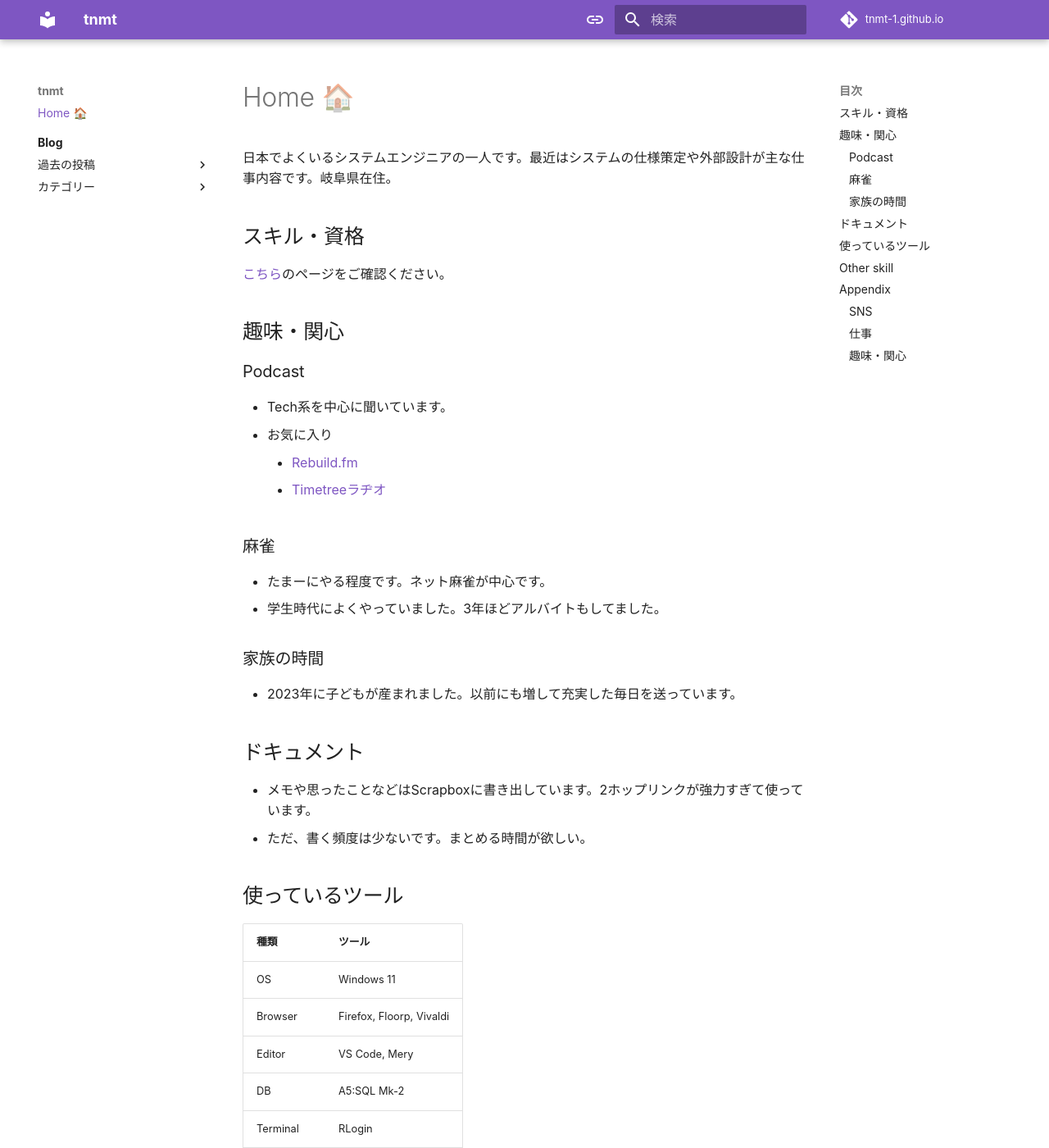
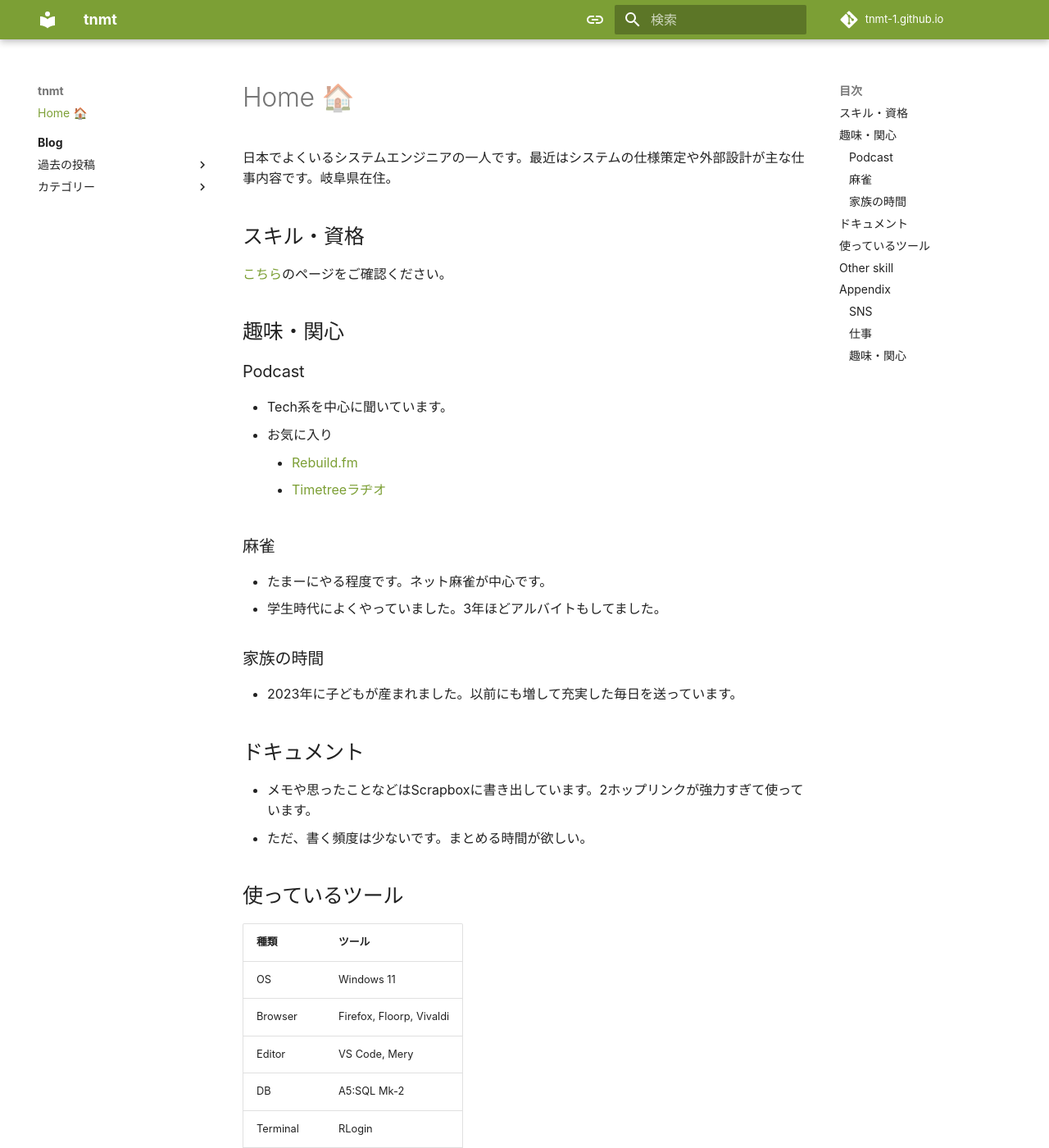
Before and after one commit to tnmt-1/tnmt-1.github.io, an MkDocs documentation site: the page built from docs/index.md, in a window 1280 px wide and 1400 px high. Shown: the whole window at 82% size. Built offline with MkDocs 1.6.1 and Material for MkDocs 9.7.7, drawn with Linux system fonts in a browser that asks for light colours; comment, search, counter and statistics services are not loaded.

Commit message:
rye-upと同じテーマにした

```diff
--- a/docs/stylesheets/extra.css
+++ b/docs/stylesheets/extra.css
@@ -1,6 +1,11 @@
-:root {
+:root, [data-md-color-scheme="default"] {
     --md-text-font: Inter, 源柔ゴシックL, Roboto, sans-serif;
     --md-code-font: Ubuntu mono, Roboto mono;
+
+    --md-primary-fg-color: #7c9f35;
+    --md-primary-fg-color--light: #adc541;
+    --md-primary-fg-color--dark: #9bb029;
+    --md-accent-fg-color: #54780d;
 }
 
 /* ブログ一覧の文字を少し小さめに */
@@ -10,3 +15,47 @@
     font-size: 0.6rem;
     line-height: 1.6;
 }
+
+[data-md-color-scheme="slate"] {
+    --md-hue: 190;
+    --md-accent-fg-color: #90c820;
+
+    --md-default-fg-color: hsla(var(--md-hue), 75%, 95%, 1);
+    --md-default-fg-color--light: hsla(var(--md-hue), 75%, 90%, 0.62);
+    --md-default-fg-color--lighter: hsla(var(--md-hue), 75%, 90%, 0.32);
+    --md-default-fg-color--lightest: hsla(var(--md-hue), 75%, 90%, 0.12);
+    --md-default-bg-color: hsla(var(--md-hue), 15%, 21%, 1);
+    --md-default-bg-color--light: hsla(var(--md-hue), 15%, 21%, 0.54);
+    --md-default-bg-color--lighter: hsla(var(--md-hue), 15%, 21%, 0.26);
+    --md-default-bg-color--lightest: hsla(var(--md-hue), 15%, 21%, 0.07);
+    --md-code-fg-color: hsla(var(--md-hue), 18%, 86%, 1);
+    --md-code-bg-color: hsla(var(--md-hue), 15%, 15%, 1);
+    --md-code-hl-color: #4287ff26;
+    --md-code-hl-number-color: #e6695b;
+    --md-code-hl-special-color: #f06090;
+    --md-code-hl-function-color: #c973d9;
+    --md-code-hl-constant-color: #9383e2;
+    --md-code-hl-keyword-color: #6791e0;
+    --md-code-hl-string-color: #2fb170;
+    --md-code-hl-name-color: var(--md-code-fg-color);
+    --md-code-hl-operator-color: var(--md-default-fg-color--light);
+    --md-code-hl-punctuation-color: var(--md-default-fg-color--light);
+    --md-code-hl-comment-color: var(--md-default-fg-color--light);
+    --md-code-hl-generic-color: var(--md-default-fg-color--light);
+    --md-code-hl-variable-color: var(--md-default-fg-color--light);
+    --md-typeset-color: var(--md-default-fg-color);
+    --md-typeset-a-color: var(--md-primary-fg-color);
+    --md-typeset-mark-color: #4287ff4d;
+    --md-typeset-kbd-color: hsla(var(--md-hue), 15%, 94%, 0.12);
+    --md-typeset-kbd-accent-color: hsla(var(--md-hue), 15%, 94%, 0.2);
+    --md-typeset-kbd-border-color: hsla(var(--md-hue), 15%, 14%, 1);
+    --md-typeset-table-color: hsla(var(--md-hue), 75%, 95%, 0.12);
+    --md-typeset-table-color--light: hsla(var(--md-hue), 75%, 95%, 0.035);
+    --md-admonition-fg-color: var(--md-default-fg-color);
+    --md-admonition-bg-color: var(--md-default-bg-color);
+    --md-footer-bg-color: hsla(var(--md-hue), 15%, 12%, 0.87);
+    --md-footer-bg-color--dark: hsla(var(--md-hue), 15%, 10%, 1);
+    --md-shadow-z1: 0 0.2rem 0.5rem #0003, 0 0 0.05rem #0000001a;
+    --md-shadow-z2: 0 0.2rem 0.5rem #0000004d, 0 0 0.05rem #00000040;
+    --md-shadow-z3: 0 0.2rem 0.5rem #0006, 0 0 0.05rem #00000059;
+}
--- a/mkdocs.yml
+++ b/mkdocs.yml
@@ -44,15 +44,15 @@
               name: Switch to light mode
         - media: "(prefers-color-scheme: light)"
           scheme: default
-          primary: deep purple
-          accent: deep purple
+          primary: custom
+          accent: custom
           toggle:
               icon: material/weather-night
               name: Switch to dark mode
         - media: "(prefers-color-scheme: dark)"
           scheme: slate
-          primary: blue grey
-          accent: blue grey
+          primary: custom
+          accent: custom
           toggle:
               icon: material/weather-sunny
               name: Switch to system preference
```
